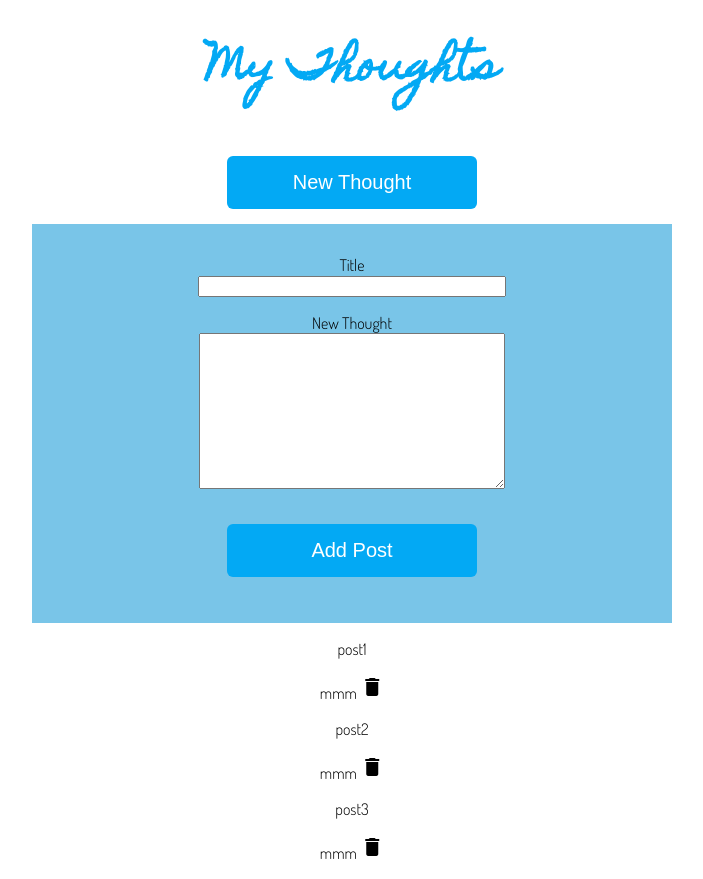
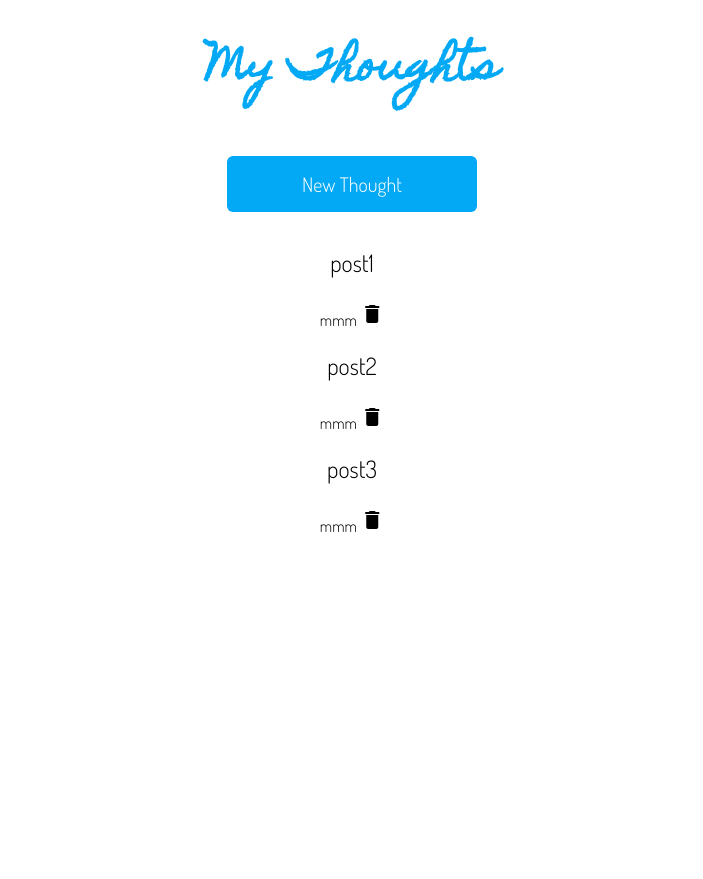
Before and after one commit to kat-gilbert/socialposts, a React (Create React App) app: page / in a window 1280 px wide. Shown: the whole page, without its empty margins (288-991 px from the left). After the commit the page ends 800 px from the top, so only its background shows below. Built offline with nearby package versions, Linux system fonts and the light colour scheme.

Commit message:
fixing open close bugs

```diff
--- a/package.json
+++ b/package.json
@@ -14,6 +14,7 @@
     "@types/react-dom": "^17.0.11",
     "react": "^17.0.2",
     "react-dom": "^17.0.2",
+    "react-modal": "^3.14.4",
     "react-scripts": "5.0.0",
     "typescript": "^4.5.4",
     "web-vitals": "^2.1.3"
@@ -41,5 +42,8 @@
       "last 1 firefox version",
       "last 1 safari version"
     ]
+  },
+  "devDependencies": {
+    "@types/react-modal": "^3.13.1"
   }
 }
--- a/src/components/PostInList.css
+++ b/src/components/PostInList.css
@@ -4,3 +4,12 @@
     text-align: center;
     font-family: 'Dosis', sans-serif;
 }
+
+.title {
+    font-size: 24px;
+    margin-top: 20px;
+}
+
+.thoughts {
+    margin-bottom: 20px;
+}
--- a/src/components/PostInList.tsx
+++ b/src/components/PostInList.tsx
@@ -1,5 +1,4 @@
 import { Post } from "./Post"
-import { ThePostForm } from "./ThePostForm"
 import "./PostInList.css"
 
 interface PostProp {
@@ -9,14 +8,11 @@ interface PostProp {
 
 export const PostInList = ({post, onDelete}:PostProp) => {
 
-    // let style = {
-    // }
-
     return (
 
         <div className="PostInList" >
-            <p>{post.title}</p>
-            <p>{post.thoughts} <i className="material-icons" onClick={onDelete}>delete</i></p>
+            <p className="title">{post.title}</p>
+            <p className="thoughts">{post.thoughts} <i className="material-icons" onClick={onDelete}>delete</i></p>
 
 
 
--- a/src/components/SocialPosts.css
+++ b/src/components/SocialPosts.css
@@ -1,4 +1,3 @@
-
 
 button {
     text-align: center;
@@ -9,6 +8,7 @@ button {
     padding: 15px;
     width: 250px;
     font-size: 20px;
+    font-family: 'Dosis', sans-serif;
 }
 
 h1  {
--- a/src/components/SocialPosts.tsx
+++ b/src/components/SocialPosts.tsx
@@ -5,6 +5,16 @@ import { useState } from "react";
 import "./SocialPosts.css"
 
 export const SocialPosts = () => {
+
+ let [ openForm, setOpenForm ] = useState(false);
+
+ function openModal() {
+    setOpenForm(true);
+    console.log("hello");
+  }
+  function closeModal() {
+    setOpenForm(false);
+  }
 
  const [post, setPost] = useState<Post[]>([
 
@@ -15,6 +25,7 @@ export const SocialPosts = () => {
 
     function handlePostFormSubmit(newPost: Post): void {
         setPost(prev => [ ...post, newPost ]);
+        setOpenForm(false);
       }
 
     function handleDeletePost(index: number) {
@@ -26,10 +37,11 @@ export const SocialPosts = () => {
             <div className="SocialPosts">
             <h1>My Thoughts</h1>
             </div>
+            <button onClick={openModal}>New Thought</button>
 
-            <button>New Thought</button>
-            <ThePostForm onSubmit={handlePostFormSubmit}/>
-
+            {openForm ??
+            <ThePostForm  onSubmit={handlePostFormSubmit} onClose={closeModal}/>
+            }
             {post.map((post, i) => <PostInList key={i} post={post} onDelete={() => handleDeletePost(i)}/>)}
 
         </div>
--- a/src/components/ThePostForm.css
+++ b/src/components/ThePostForm.css
@@ -1,4 +1,4 @@
-
+@import url("https://fonts.googleapis.com/icon?family=Material+Icons");
 
 .ThePostForm {
     font-family: 'Dosis', sans-serif;
@@ -8,14 +8,13 @@
 }
 
 .postForm {
-    padding: 15px;
+    padding: 10px;
 }
 
 #newThought {
+    width: 300px;
+}
 
-    width: 300px;
-
-}
 #title {
     width: 300px;
 }
@@ -23,3 +22,8 @@
 button {
     margin: 15px;
 }
+
+.close {
+    text-align: right;
+    padding: 10px;
+}
--- a/src/components/ThePostForm.tsx
+++ b/src/components/ThePostForm.tsx
@@ -1,11 +1,13 @@
 import { Post } from "./Post"
 import { FormEvent, useState } from "react";
+import Modal from 'react-modal';
 
 interface Props {
     onSubmit: (post: Post) => void;
+    onClose: () => void;
 }
 
-export const ThePostForm = ({onSubmit}:Props) => {
+export const ThePostForm = ({onSubmit, onClose}:Props) => {
 
 const [ title, setTitle ] = useState("");
 const [ thoughts, setThoughts ] = useState("");
@@ -29,6 +31,7 @@ function handlePostSubmit(e:FormEvent) {
 
     return (
     <div className="ThePostForm" onSubmit={handlePostSubmit}>
+      <p className="close"><i className="material-icons" onClick={()=>onClose}>close</i></p>
 
       <form className="postForm" action="submit">
         <p>
```
Also changed, not shown: 1 other file (tests, documents, lock files or other folders).
